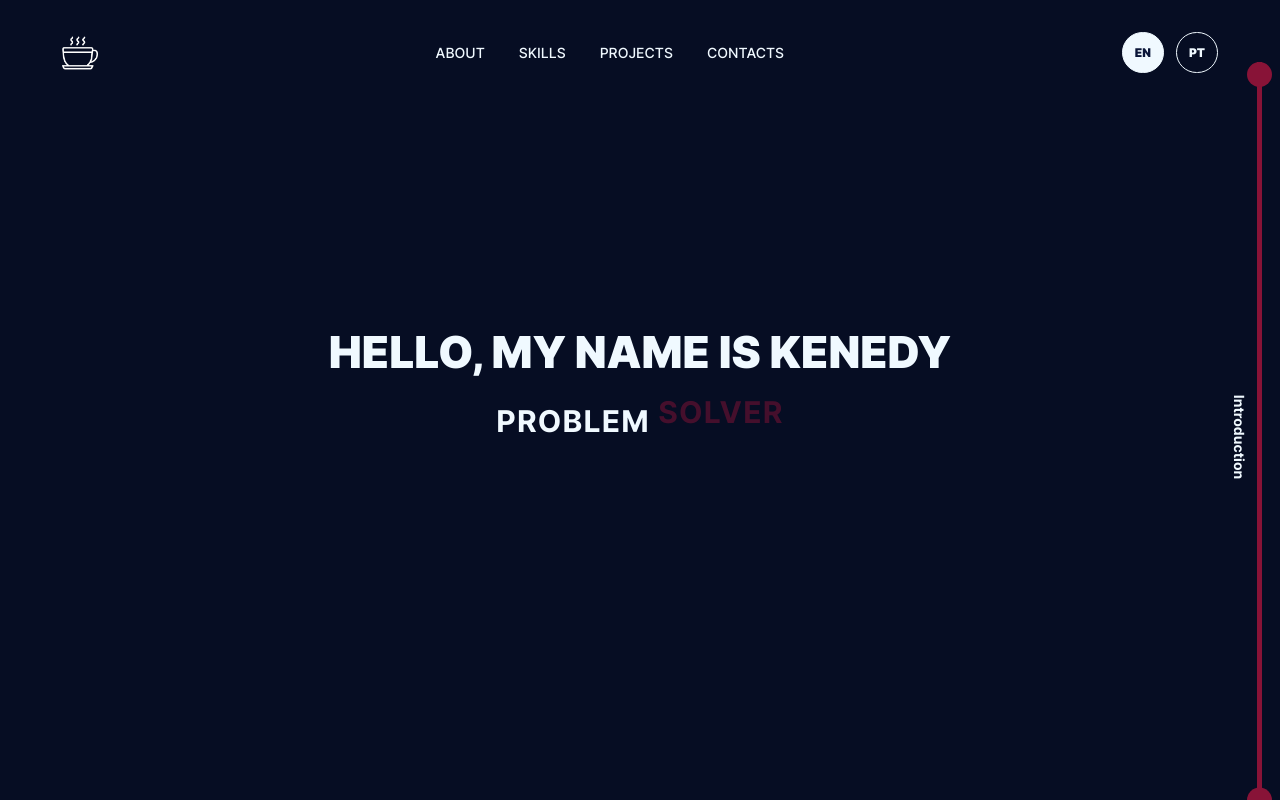
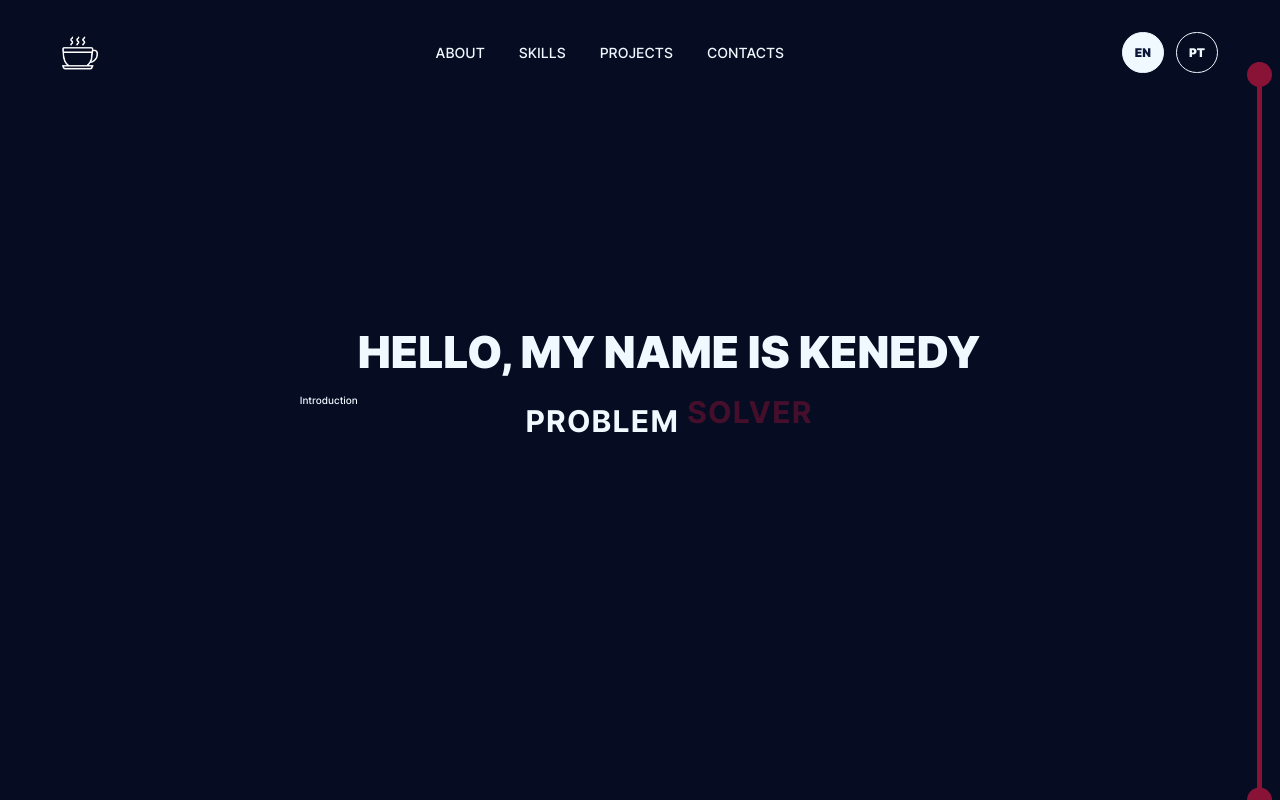
Before and after one commit to KenedyLima/Portfolio, a React (Create React App) app: page / in a window 1280 px wide. Shown: the top 800 px of the page. Built offline with nearby package versions, Linux system fonts and the light colour scheme.

Commit message:
worked on skills section

```diff
--- a/src/components/Hero.jsx
+++ b/src/components/Hero.jsx
@@ -3,7 +3,7 @@ import React from "react";
 export default function Hero() {
   return (
     <header className="main-header">
-      <span className="doc-section-text" id="first-doc-section-text">
+      <span className="doc-section-title" id="first-doc-section-text">
         Introduction
       </span>
       <div className="nav-header">
```
